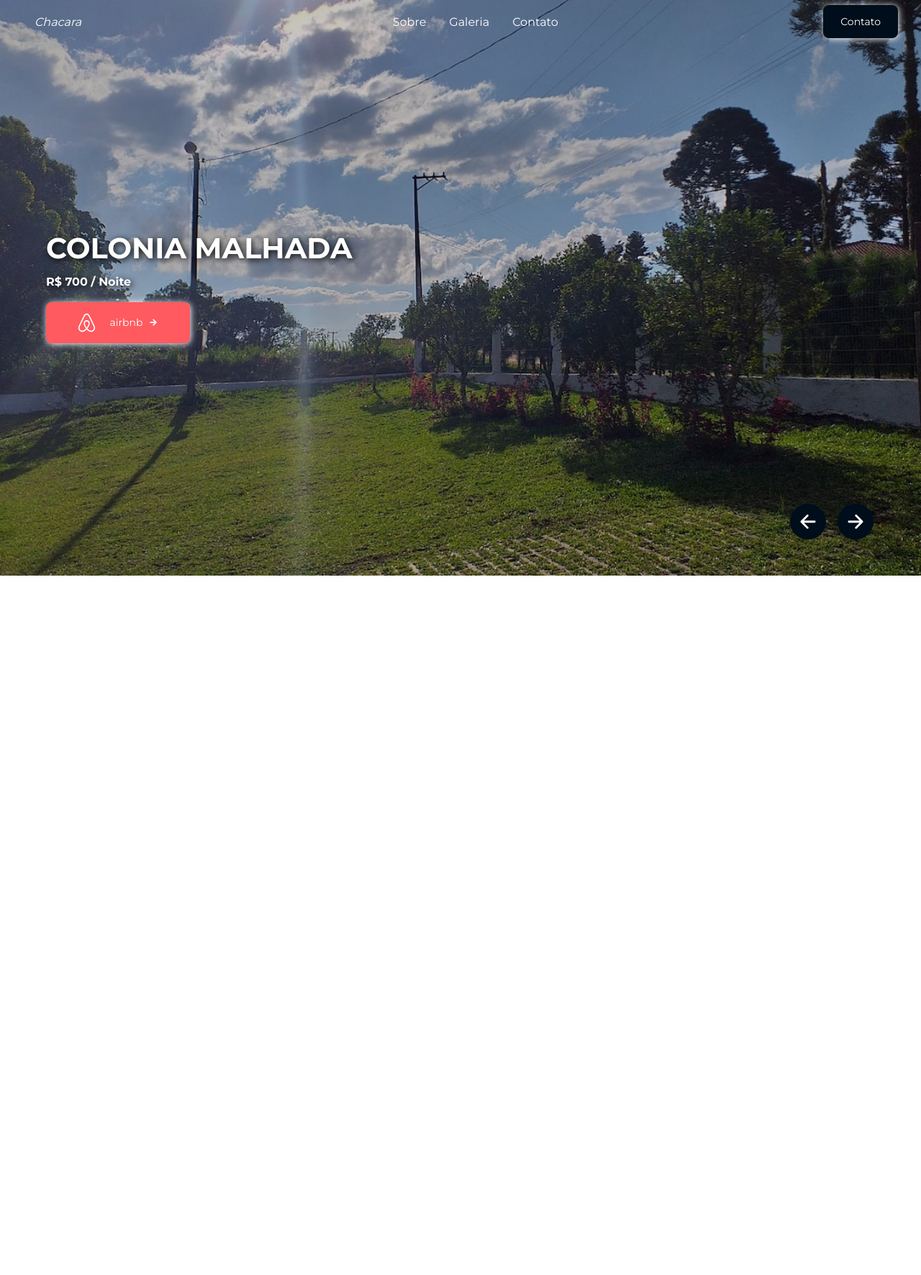
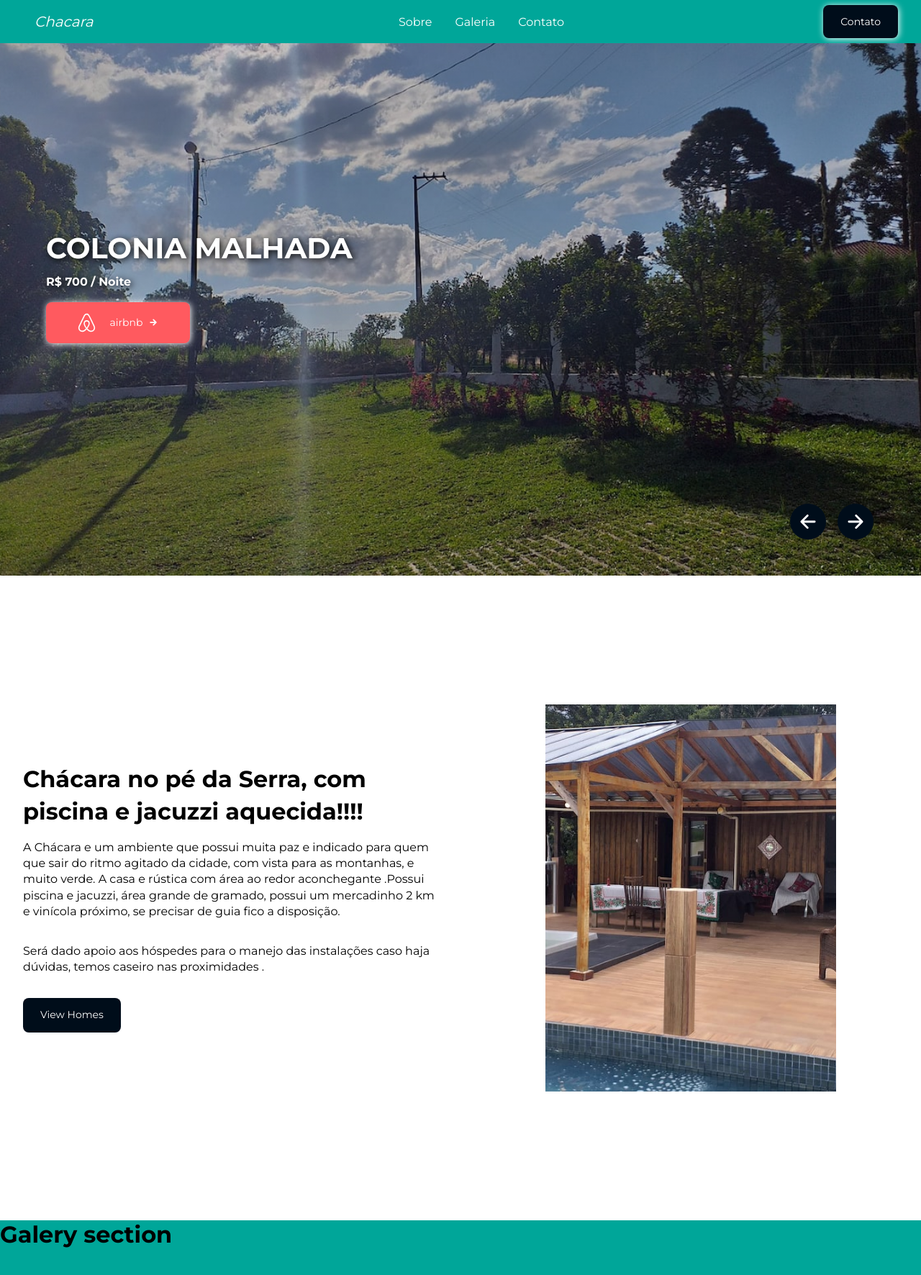
Before and after one commit to fabriciocunhauk/Projeto-chacara-colonia-malhada, a React (Create React App) app: page / in a window 1280 px wide. Shown: the top 1772 px of the page at 72% size. Before the commit the page ends 800 px from the top, so only its background shows below. Built offline with nearby package versions, Linux system fonts and the light colour scheme.

Commit message:
Added react-scroll functionality and added galery section

```diff
--- a/package.json
+++ b/package.json
@@ -1,5 +1,5 @@
 {
-  "name": "real-state-react",
+  "name": "chacara",
   "version": "0.1.0",
   "private": true,
   "dependencies": {
--- a/src/App.js
+++ b/src/App.js
@@ -1,5 +1,6 @@
 import React, { useState } from 'react';
 import Dropdown from './components/dropdown.component/Dropdown';
+import GalerySection from './components/galerySection.component/GalerySection';
 import Hero from './components/hero.component/Hero';
 import InfoSection from './components/infoSection.component/InfoSection';
 import NavBar from './components/navbar.component/NavBar';
@@ -24,6 +25,7 @@ function App() {
       <Dropdown isOpen={isOpen} toggle={toggle} />
       <Hero slides={SliderData} />
       <InfoSection {...InfoData} />
+      <GalerySection />
     </>
   );
 }
--- /dev/null
+++ b/src/components/galerySection.component/GalerySection.jsx
@@ -0,0 +1,12 @@
+import React from 'react';
+import { GalerySectionContainer } from './galery-section.styles';
+
+const GalerySection = () => {
+    return (
+        <GalerySectionContainer id="galery-section">
+            <h1>Galery section</h1>
+        </GalerySectionContainer>
+    )
+}
+
+export default GalerySection;
--- /dev/null
+++ b/src/components/galerySection.component/galery-section.styles.js
@@ -0,0 +1,7 @@
+import styled from 'styled-components';
+
+export const GalerySectionContainer = styled.div`
+    width: 100vw;
+    height: 100vh;
+    background: #00A699;
+`;
--- a/src/components/navbar.component/NavBar.jsx
+++ b/src/components/navbar.component/NavBar.jsx
@@ -12,7 +12,7 @@ const NavBar = ({ toggle }) => {
             <MenuBars onClick={toggle} />
             <NavMenu>
                 {menuData.map((item, index) => (
-                    <NavMenuLinks to={item.link} key={index} >
+                    <NavMenuLinks to={item.link} key={index} smooth={true} duration={500}>
                         {item.title}
                     </NavMenuLinks>
                 ))}
--- a/src/components/navbar.component/navbar-styled.js
+++ b/src/components/navbar.component/navbar-styled.js
@@ -1,12 +1,13 @@
 import styled, { css } from 'styled-components/macro';
+import { AiOutlineBars } from 'react-icons/ai';
 import { Link } from 'react-scroll';
-import { AiOutlineBars } from 'react-icons/ai';
 
 
 export const Nav = styled.nav`
     height: 60px;
     display: flex;
     justify-content: space-between;
+    background: #00A699;
     padding: 1rem 2rem;
     z-index: 100;
     position: fixed;
@@ -19,11 +20,11 @@ const NavLink = css`
     align-items: center;
     padding: 0 1rem;
     height: 100%;
-    cursor: pointer;
 `;
 
 export const Logo = styled(Link)`
     ${NavLink}
+    font-size: 20px;
     font-style: italic;
 `;
 
--- a/src/data/MenuData.js
+++ b/src/data/MenuData.js
@@ -1,5 +1,5 @@
 export const menuData = [
     { title: 'Sobre', link: 'about-section' },
-    { title: 'Galeria', link: '/homes' },
-    { title: 'Contato', link: '/rentals' },
+    { title: 'Galeria', link: 'galery-section' },
+    { title: 'Contato', link: 'contact-section' },
 ];
--- a/src/styles/global.js
+++ b/src/styles/global.js
@@ -11,6 +11,5 @@ export const GlobalStyles = createGlobalStyle`
 
 html, body {
     overflow-x: hidden;
-    height: 100vh;
 }
 `;
```
Also changed, not shown: 2 other files (tests, documents, lock files or other folders).
